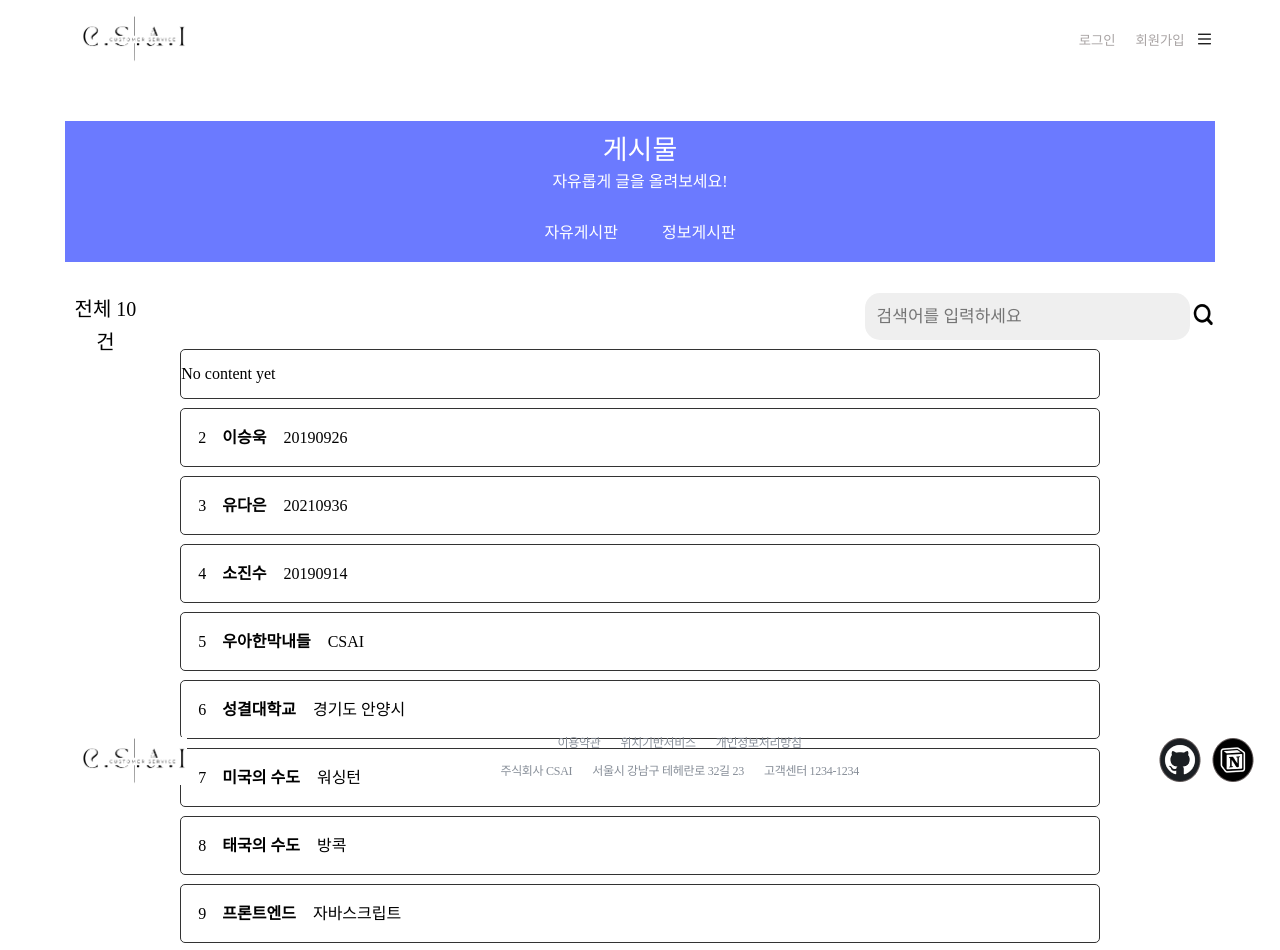
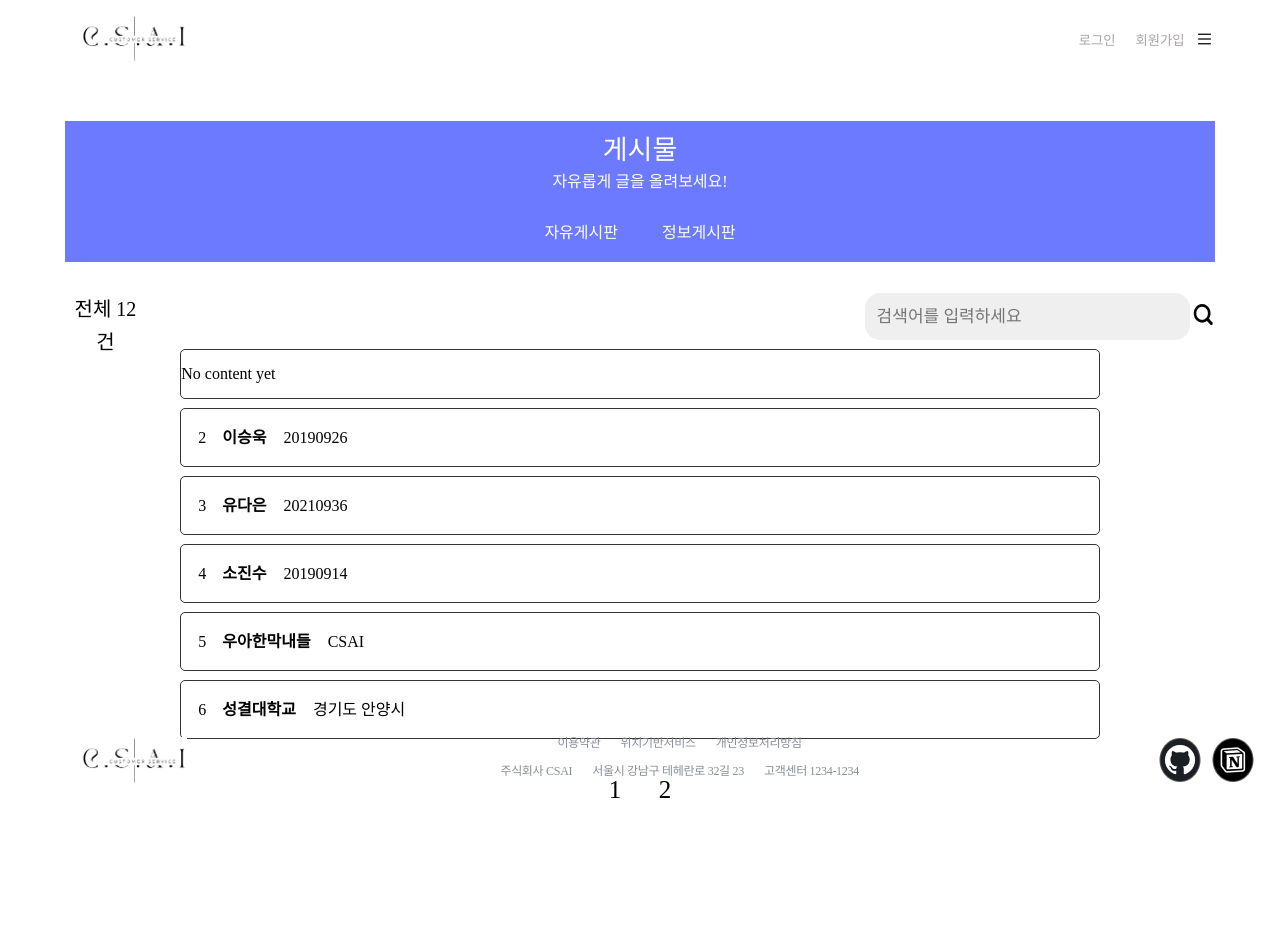
Before and after one commit to C-S-A-I-CommentScribeAI/Spring-boot-CRUD, a React (Create React App) app in the folder frontend/: page /free in a window 1280 px wide. Shown: the top 950 px of the page. After the commit the page ends 805 px from the top, so only its background shows below. Built offline with nearby package versions, Linux system fonts and the light colour scheme.

Commit message:
feat: 포스티네이션 구현

```diff
--- /dev/null
+++ b/frontend/src/components/PostNation.jsx
@@ -0,0 +1,39 @@
+import React from 'react';
+import PropTypes from 'prop-types';
+import '../styles/components/PostNation.css';
+
+function PostNation({ itemsPerPage, totalItems, paginate, currentPage }) {
+  const totalPages = Math.ceil(totalItems / itemsPerPage);
+  const pageNumbers = Array.from(
+    { length: totalPages },
+    (_, index) => index + 1,
+  );
+
+  return (
+    <nav>
+      <ul className="postination">
+        {pageNumbers.map((number) => (
+          <li key={number} className={currentPage === number ? 'active' : ''}>
+            <button
+              onClick={() => paginate(number)}
+              className="post-link"
+              style={{ cursor: 'pointer' }}
+              type="button"
+            >
+              {number}
+            </button>
+          </li>
+        ))}
+      </ul>
+    </nav>
+  );
+}
+
+PostNation.propTypes = {
+  itemsPerPage: PropTypes.number.isRequired,
+  totalItems: PropTypes.number.isRequired,
+  paginate: PropTypes.func.isRequired,
+  currentPage: PropTypes.number.isRequired,
+};
+
+export default PostNation;
--- a/frontend/src/pages/FreePage.jsx
+++ b/frontend/src/pages/FreePage.jsx
@@ -1,4 +1,4 @@
-import React from 'react';
+import React, { useState } from 'react';
 import '../styles/pages/Free.css';
 import Header from '../components/Header';
 import InforBar from '../components/InforBar';
@@ -8,6 +8,9 @@ import PostNation from '../components/PostNation';
 import FootBar from '../components/FootBar';
 
 function FreePage() {
+  const itemsPerPage = 5; // 페이지당 항목 수
+  const [currentPage, setCurrentPage] = useState(1);
+
   const freeContent = [
     { id: 2, jaemok: '이승욱', naeyong: '20190926' },
     { id: 3, jaemok: '유다은', naeyong: '20210936' },
@@ -20,6 +23,16 @@ function FreePage() {
     { id: 10, jaemok: '맨체스터 시티', naeyong: '올해도 챔스 우승가자' },
   ];
 
+  // currentPage에 따라 현재 페이지의 항목을 계산합니다.
+  const indexOfLastItem = currentPage * itemsPerPage;
+  const indexOfFirstItem = indexOfLastItem - itemsPerPage;
+  const currentItems = freeContent.slice(indexOfFirstItem, indexOfLastItem);
+
+  // 페이지 변경 함수
+  const paginate = (pageNumber) => {
+    setCurrentPage(pageNumber);
+  };
+
   return (
     <div>
       <div className="container">
@@ -27,11 +40,16 @@ function FreePage() {
           <Header />
           <InforBar />
           <div className="related-board-wrap">
-            <p className="p">전체 {freeContent.length + 1}건</p>
+            <p className="p">전체 {freeContent.length + 3}건</p>
             <SearchBar />
           </div>
-          <FreePosts info={freeContent} />
-          <PostNation />
+          <FreePosts info={currentItems} />
+          <PostNation
+            itemsPerPage={itemsPerPage}
+            totalItems={freeContent.length}
+            paginate={paginate}
+            currentPage={currentPage}
+          />
           <FootBar />
         </div>
       </div>
--- /dev/null
+++ b/frontend/src/styles/components/PostNation.css
@@ -0,0 +1,40 @@
+.postination {
+  display: flex;
+  justify-content: center;
+}
+
+.post-link {
+  width: 30px;
+  height: 30px;
+
+  background-color: transparent;
+  color: #000;
+  text-align: center;
+  font-family: DM Serif Display;
+  font-size: 25px;
+  font-style: normal;
+  font-weight: 400;
+
+  border: none;
+  border-radius: 10px;
+  margin: 27px 10px 0px 10px;
+
+  @media screen and (max-width: 655px) {
+    width: 25px;
+    height: 25px;
+    font-size: 20px;
+  }
+}
+
+.post-link:hover {
+  background: grey;
+  border: none;
+  text-align: center;
+  line-height: 32px;
+
+  @media screen and (max-width: 655px) {
+    width: 25px;
+    height: 25px;
+    font-size: 20px;
+  }
+}
```
